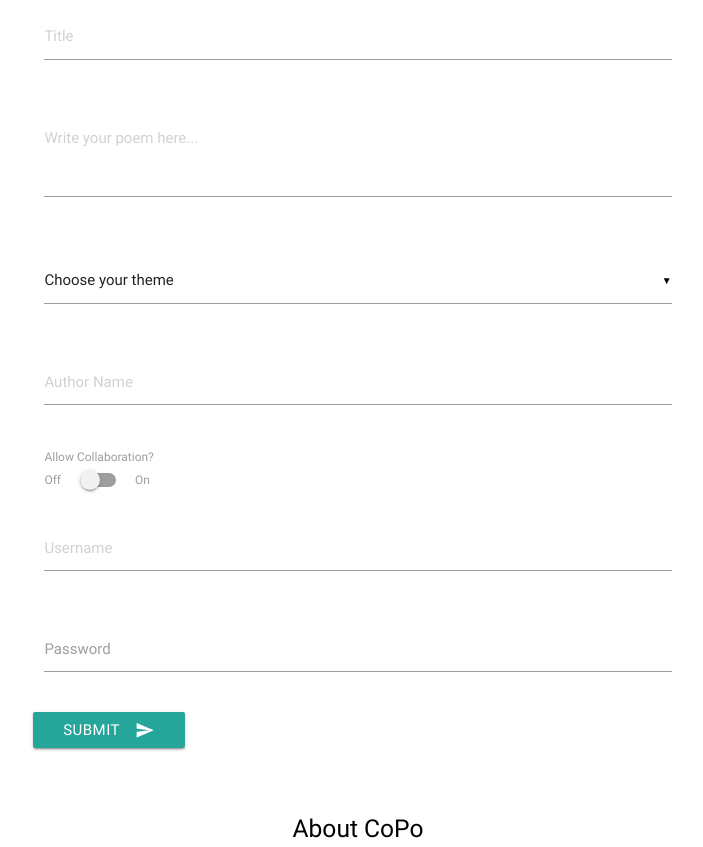
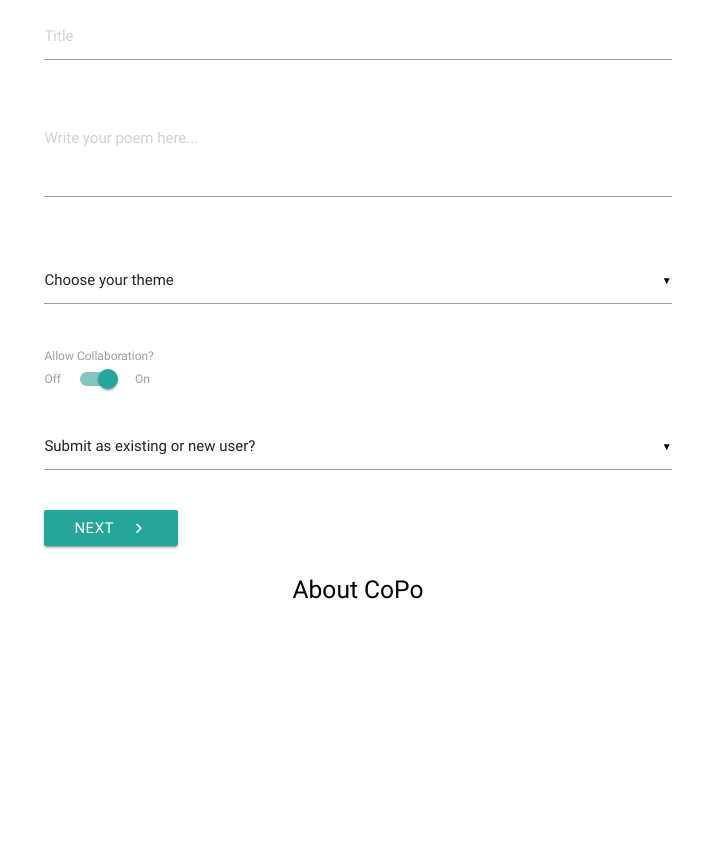
Before and after one commit to MauRuRo/MSP3-CoPo, a Flask app: page /create in a window 1280 px wide. Shown: the part 187-1034 px from the top of the page, without its empty margins (282-985 px from the left). After the commit the page ends 786 px from the top, so only its background shows below. Run offline with Flask 2, Linux system fonts and the light colour scheme; data that the repository does not hold is empty; some libraries are stand-ins or nearby versions.

Commit message:
implement form split in to two pages, make second part dependent on questions in first part.

```diff
--- a/static/js/main.js
+++ b/static/js/main.js
@@ -1,6 +1,7 @@
 $(document).ready(function () {
   /** EVENT HANDLERS */
   $("ul").hide();
+  $(".second-part").css("display", "none")
 
   $(".copo-creations").click(function () {
     $(".copo-creations").addClass("inactive");
@@ -20,16 +21,25 @@ $(document).ready(function () {
     };
   });
 
-  $("li").click( function() {
-      console.log("list clicked");
+  $("#next-part").click( function() {
+      $(".second-part").css("display", "block")
+      $(".first-part").css("display", "none")
+  });
+  $("#prev-part").click( function() {
+      $(".first-part").css("display", "block")
+      $(".second-part").css("display", "none")
   });
 
-$("select").change(function(){
+$("#Theme").change(function(){
   if ($(this).val() == "Other") {
       $(".vis").css("display", "block");
+      $("#new_theme").attr("required", "required")
   } else {
       $(".vis").css("display", "none");
+      $("#new_theme").removeAttr("required")
   };
 });
 
+
+
 });
--- a/templates/create.html
+++ b/templates/create.html
@@ -8,22 +8,20 @@
                 <div class="container">
                       <div class="row">
                             <form action="{{ url_for('insert_poem') }}" method="POST" class="col s12">
-                                <div class="row">
+                                <div class="row first-part">
                                     <div class="input-field col s12">
-                                    <input  id="title" name="title" type="text" class="validate" name="title" placeholder="Title">
-                                    <!-- <label for="title">Title</label> -->
+                                    <input  id="title" name="title" type="text" class="validate" name="title" placeholder="Title" required>
                                     </div>
                                 </div>
-                                <div class="row">
+                                <div class="row first-part">
                                     <div class="input-field col s12">
-                                    <textarea id="Poem" name="Poem" class="materialize-textarea" placeholder="Write your poem here..."></textarea>
-                                    <!-- <label for="textarea1">Poem</label> -->
+                                    <textarea id="Poem" name="Poem" class="materialize-textarea" placeholder="Write your poem here..." required></textarea>
                                     </div>
                                 </div>
-                                <div class="row">
+                                <div class="row first-part">
                                     <div class="input-field col s12">
-                                        <select id="Theme" name="Theme">
-                                        <option disabled selected>Choose your theme</option>
+                                        <select id="Theme" name="Theme" class="validate" required="required">
+                                        <option disabled selected value="">Choose your theme</option>
                                         {% for theme in copo_themes %}
                                         <option>{{ theme.theme }}</option>
                                         {% endfor %}
@@ -32,51 +30,67 @@
                                         <!-- <label>Materialize Select</label> -->
                                     </div>
                                 </div>
-                                <div class="row vis">
+                                <div class="row vis first-part">
                                     <div class="input-field col s12">
                                         <input  id="new_theme" name="new_theme" type="text" class="validate" placeholder="enter new theme....">
                                     </div>
                                 </div>
-                                <div class="row">
-                                    <div class="input-field col s12">
-                                    <input id="Author" type="text" class="validate" name="Author" placeholder="Author Name">
-                                    <!-- <label for="author_name">Author</label> -->
-                                    </div>
-                                </div>
-                                <div class="row">
+                                 <div class="row first-part">
                                         <div class="switch col s12" id="edit_YN" name="edit_YN">
                                             <label for="switch">Allow Collaboration?</label>
                                             <br>
                                             <label>
                                             Off
-                                            <input type="checkbox">
+                                            <input type="checkbox" checked>
                                             <span class="lever"></span>
                                             On
                                             </label>
                                         </div>
                                 </div>
-                                <div class="row">
+                                <div class="row first-part">
                                     <div class="input-field col s12">
-                                    <input id="username" type="text" class="validate" name="username" placeholder="Username">
-                                    <!-- <label for="username">Username</label> -->
+                                        <select id="new_user" name="new_user">
+                                        <option disabled selected value="">Submit as existing or new user?</option>
+                                        <option>Existing User</option>
+                                        <option>New User</option>
+                                        </select>
                                     </div>
                                 </div>
-                            <div class="row">
+
+
+                            <button id="next-part" class="btn waves-effect waves-light first-part" type="button">Next
+                                <i class="material-icons right">navigate_next</i>
+                            </button>
+
+                                <div class="row second-part">
+                                    <div class="input-field col s12">
+                                    <input id="username" type="text" class="validate" name="username" placeholder="Username" required>
+                                    </div>
+                                </div>
+                            <div class="row second-part">
                                 <div class="input-field col s12">
-                                <input id="password" name="password" type="password" class="validate">
+                                <input id="password" name="password" type="password" class="validate" required>
                                 <label for="password">Password</label>
                                 </div>
                             </div>
-                             <div class="row">
-                          <button class="btn waves-effect waves-light" type="submit">Submit
+                            <div class="row second-part">
+                                <div class="input-field col s12">
+                                <input id="Author" type="text" class="validate" name="Author" placeholder="Author Name" required>
+                                </div>
+                            </div>
+                             <div class="row second-part">
+                             <div class="col s6">
+                            <button id="prev-part" class="btn waves-effect waves-light second-part" type="button">Previous
+                                <i class="material-icons right">navigate_before</i>
+                            </button>
+                            </div>
+                            <div class="col s6">
+                          <button class="btn waves-effect waves-light right" type="submit">Submit
                                 <i class="material-icons right">send</i>
                             </button>
+                            </div>
                         </div>
                             </form>
-
-                            <div class="vis">
-                            LOVE IS VISIBLE!
-                            </div>
                         </div>
 
                 </div>
```
